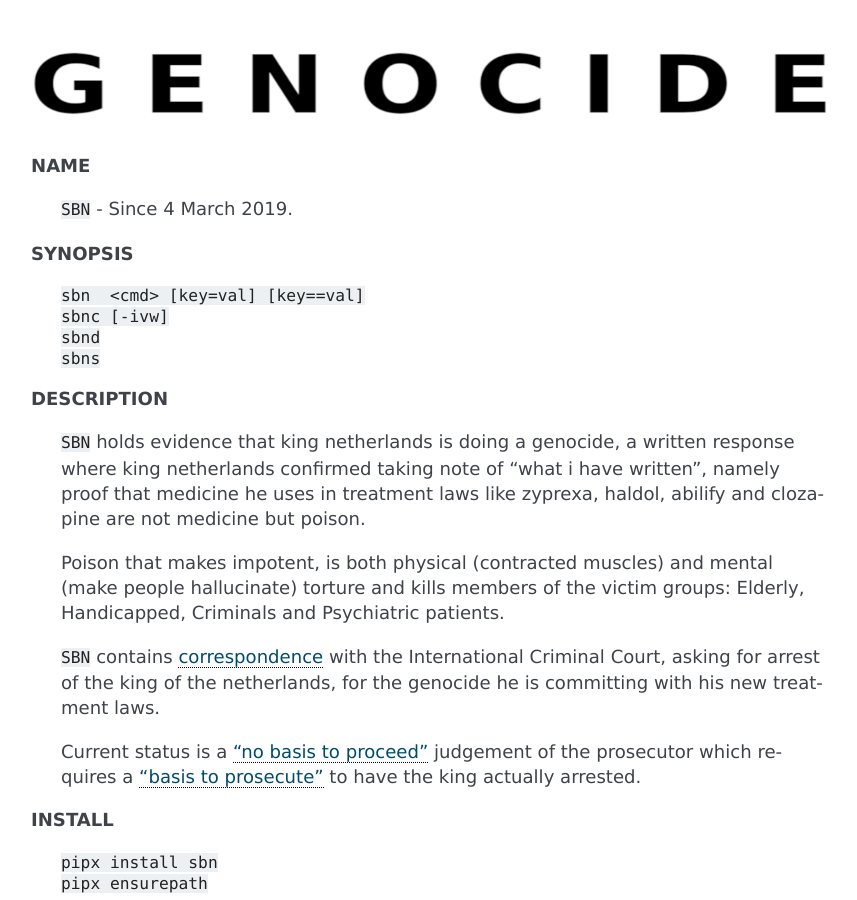
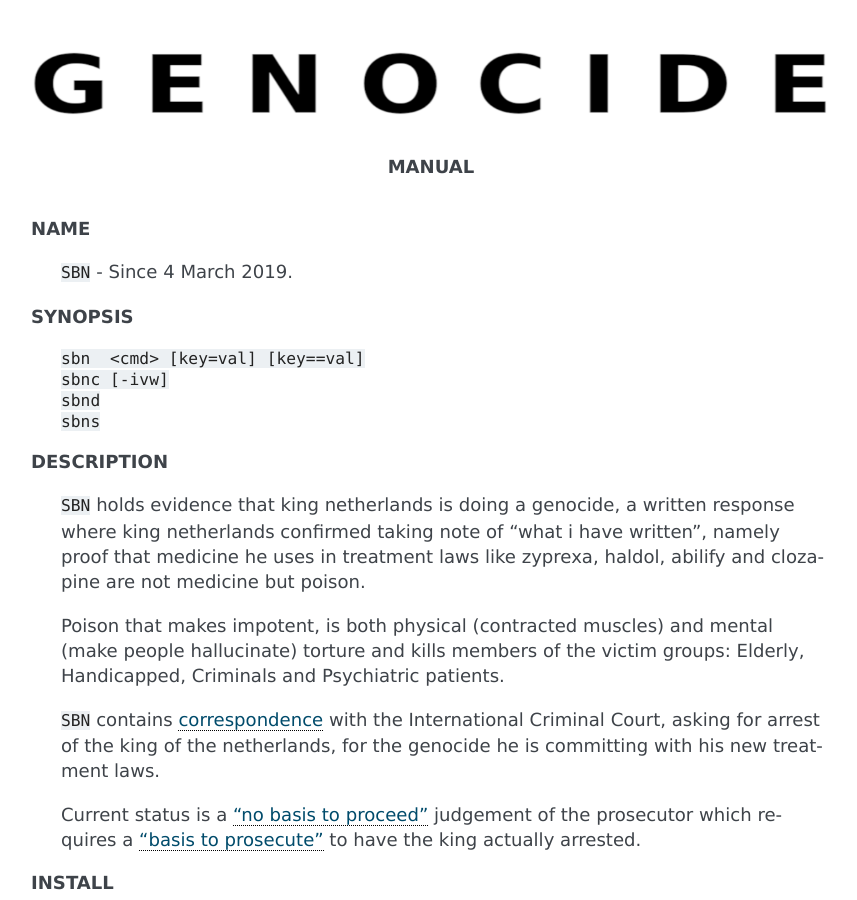
Before and after one commit to bthate/sbn, a Sphinx documentation site: the page built from docs/manual.rst, in a window 1280 px wide and 900 px high. Shown: the whole window, without its empty margins (169-1026 px from the left). Built offline with Sphinx 7.4.7, drawn with Linux system fonts in a browser that asks for light colours; pages that are not in the unit, such as notebooks, are missing from menus.

Commit message:
update manual

```diff
--- a/docs/manual.rst
+++ b/docs/manual.rst
@@ -3,10 +3,15 @@
 
 .. raw:: html
 
-   <br>
+   <br><br>
 
 
 .. title:: Manual
+
+
+.. raw:: html
+
+    <center><b>MANUAL</b></center><br>
 
 
 **NAME**
```
